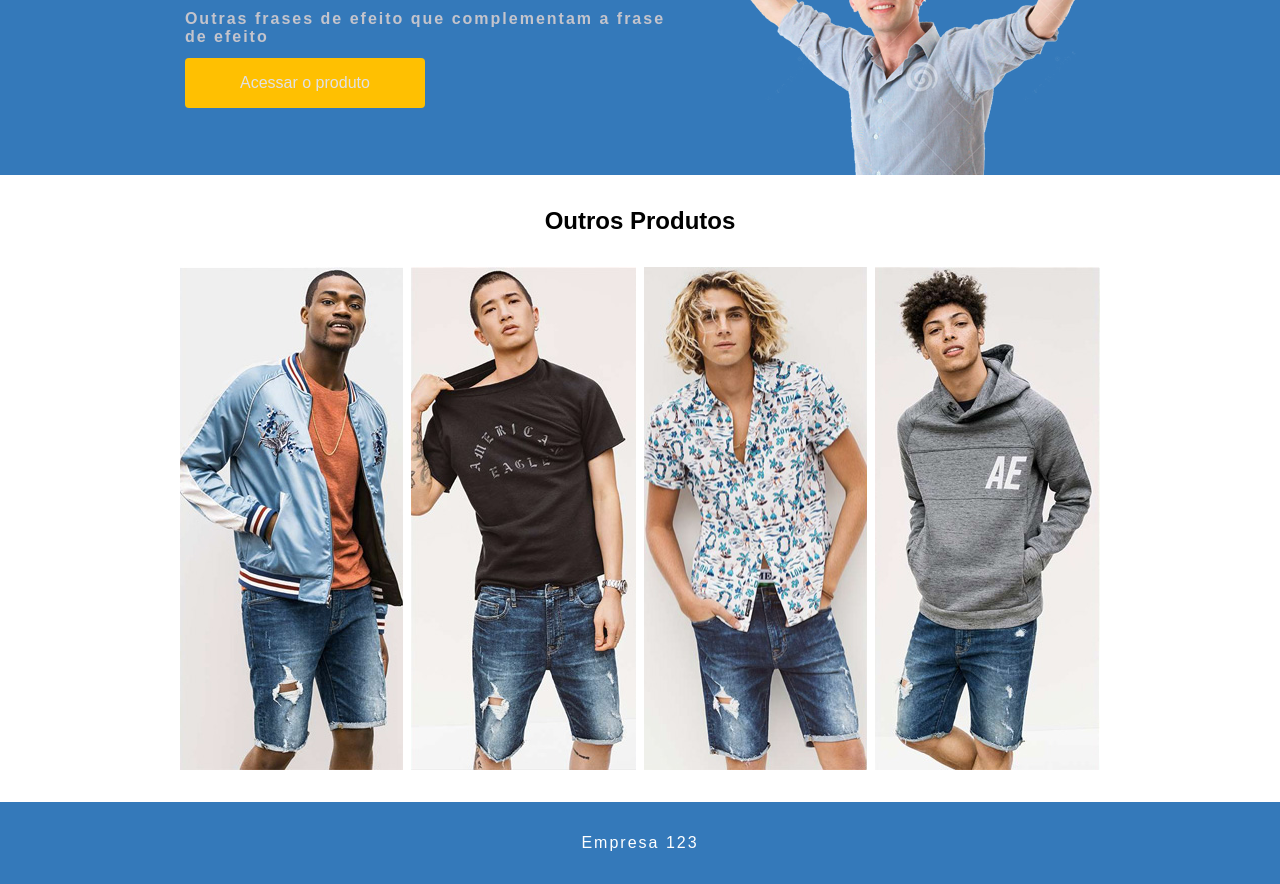
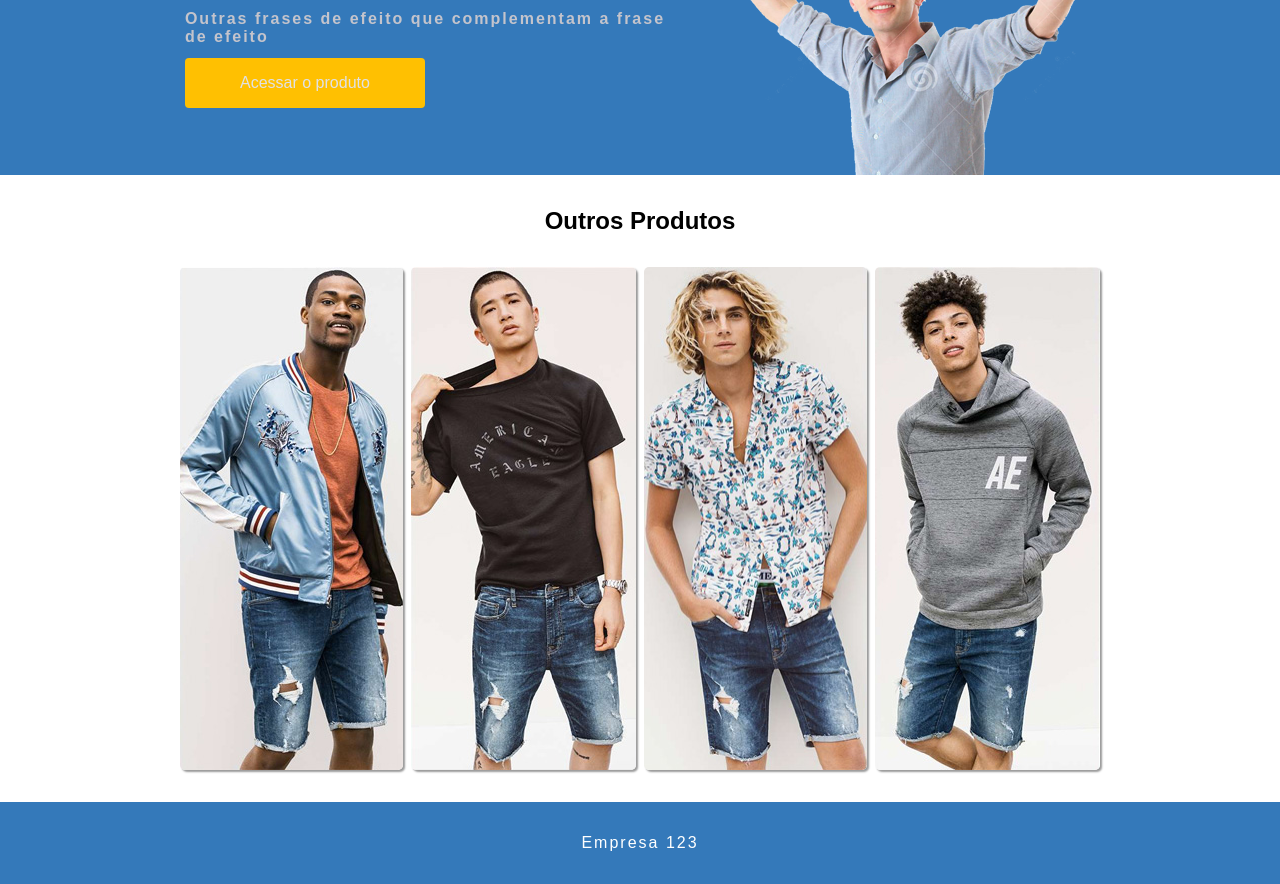
Before and after one commit to MahFLima/Logomarca, a website built with Vite: page index.html in a window 1280 px wide. Shown: the part 207-1091 px from the top of the page. Built offline with nearby package versions, Linux system fonts and the light colour scheme.

Commit message:
update fotos

```diff
--- a/src/css/style.css
+++ b/src/css/style.css
@@ -110,6 +110,11 @@
   flex-wrap: wrap;
 }
 
+.others img{
+   box-shadow: 2px 2px 2px rgba(0, 0, 0, 0.4);
+   border-radius: 5px;
+}
+
 footer {
   color: white;
   background: var(--background);
```
